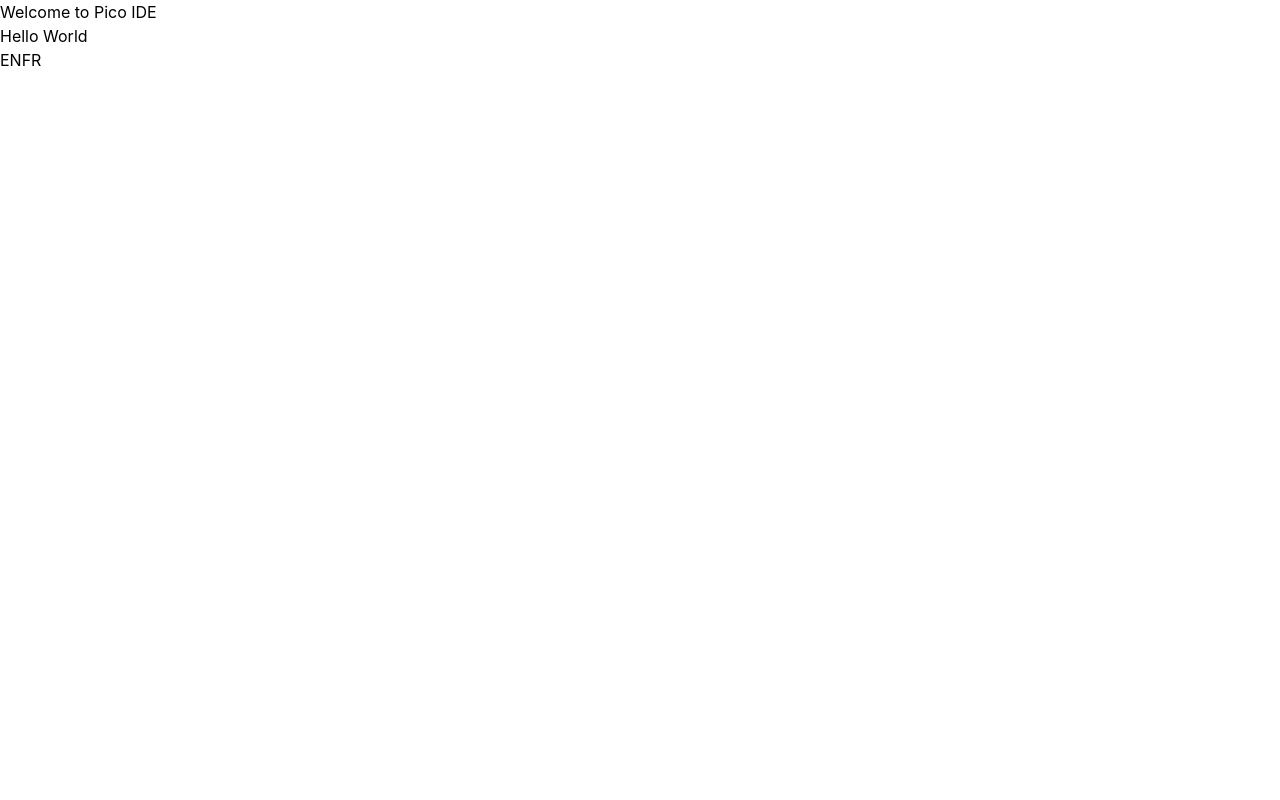
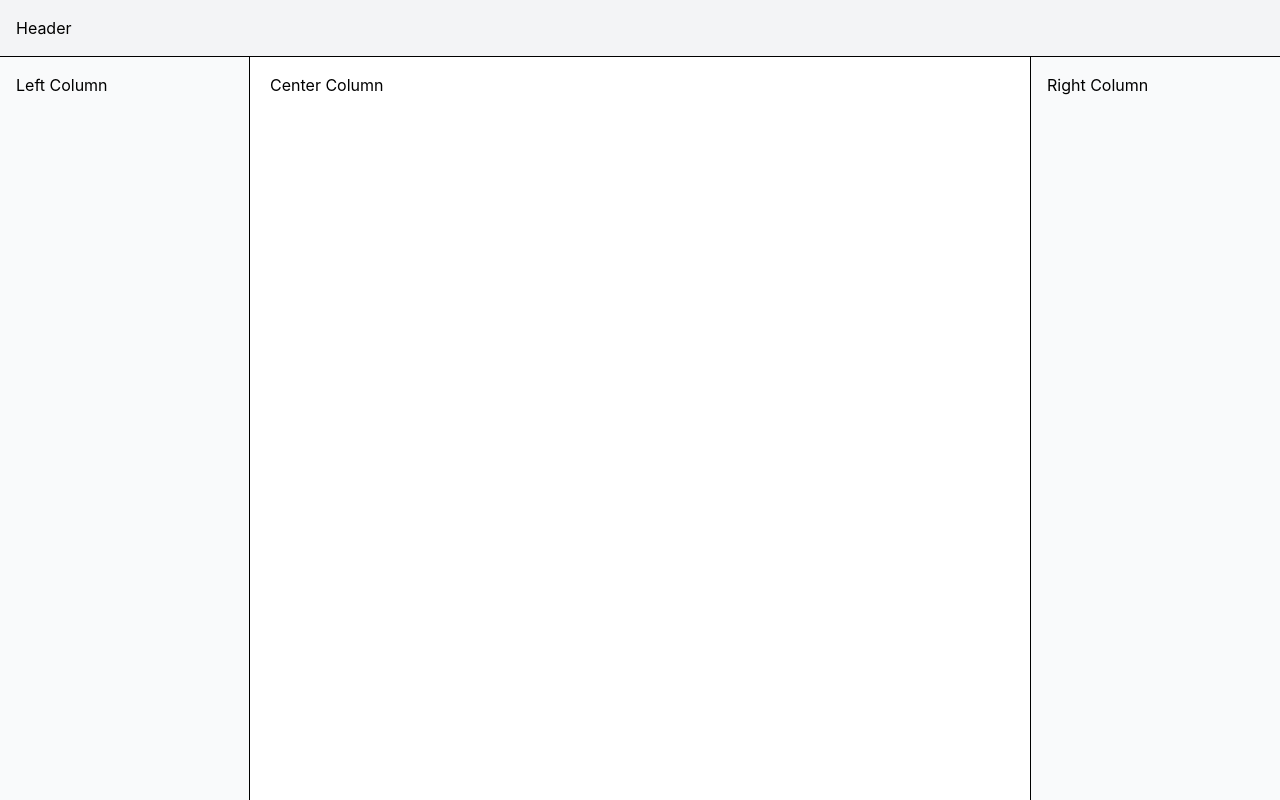
Before and after one commit to personal-island9353/pico-ide, a React (Vite) app: page / in a window 1280 px wide. Built offline with nearby package versions, Linux system fonts and the light colour scheme.

Commit message:
Implement flexible Layout with Header and adjustable Sidebar components;

```diff
--- /dev/null
+++ b/src/app/App.tsx
@@ -0,0 +1,7 @@
+import Layout from "@components/layout/Layout";
+
+function App() {
+  return <Layout></Layout>;
+}
+
+export default App;
--- a/src/components/App.tsx
+++ /dev/null
@@ -1,16 +0,0 @@
-import { useTranslation } from "react-i18next";
-
-function App() {
-  const { t, i18n } = useTranslation();
-
-  return (
-    <div>
-      <h1>{t("welcome")}</h1>
-      <p>{t("hello")}</p>
-      <button onClick={() => i18n.changeLanguage("en")}>EN</button>
-      <button onClick={() => i18n.changeLanguage("fr")}>FR</button>
-    </div>
-  );
-}
-
-export default App;
--- /dev/null
+++ b/src/components/layout/Header.tsx
@@ -0,0 +1,7 @@
+import { PropsWithChildren } from "react";
+
+function Header({ children }: PropsWithChildren) {
+  return <header className="p-4 bg-gray-100 border-b">{children}</header>;
+}
+
+export default Header;
--- /dev/null
+++ b/src/components/layout/Layout.tsx
@@ -0,0 +1,23 @@
+import Header from "@components/layout/Header";
+import Sidebar from "@components/layout/Sidebar";
+
+function Layout() {
+  return (
+    <div className="flex flex-col h-screen overflow-hidden">
+      <Header>Header</Header>
+      <div className="flex flex-1 overflow-hidden">
+        <Sidebar side="left">
+          Left Column
+        </Sidebar>
+
+        <div className="flex-1 bg-white overflow-auto p-4">Center Column</div>
+
+        <Sidebar side="right">
+          Right Column
+        </Sidebar>
+      </div>
+    </div>
+  );
+}
+
+export default Layout;
--- /dev/null
+++ b/src/components/layout/Sidebar.tsx
@@ -0,0 +1,76 @@
+import {
+  PropsWithChildren,
+  useCallback,
+  useEffect,
+  useRef,
+  useState,
+} from "react";
+
+export type SidebarProps = {
+  side: "left" | "right";
+};
+
+function Sidebar({
+  children,
+  side,
+}: PropsWithChildren<SidebarProps>) {
+  const [width, setWidth] = useState(250);
+  const isResizing = useRef(false);
+
+  const resize = useCallback((e: MouseEvent) => {
+    if (isResizing.current && side === "left") {
+      setWidth(Math.max(100, Math.min(e.clientX, window.innerWidth / 2)));
+    } else if (isResizing.current && side === "right") {
+      const newWidth = window.innerWidth - e.clientX;
+      setWidth(Math.max(100, Math.min(newWidth, window.innerWidth / 2)));
+    }
+  }, []);
+
+  const startResizing = useCallback(() => {
+    isResizing.current = true;
+    document.body.style.cursor = "col-resize";
+    document.body.style.userSelect = "none";
+  }, []);
+
+  const stopResizing = useCallback(() => {
+    isResizing.current = false;
+    document.body.style.cursor = "default";
+    document.body.style.userSelect = "auto";
+  }, []);
+
+  useEffect(() => {
+    window.addEventListener("mousemove", resize);
+    window.addEventListener("mouseup", stopResizing);
+    return () => {
+      window.removeEventListener("mousemove", resize);
+      window.removeEventListener("mouseup", stopResizing);
+    };
+  }, [resize, stopResizing]);
+
+  return (
+    <>
+      {side === "right" && (
+        <div
+          className="w-1 cursor-col-resize hover:bg-blue-400 active:bg-blue-600 transition-colors"
+          onMouseDown={startResizing}
+        />
+      )}
+
+      <div
+        style={{ width: `${width}px` }}
+        className={`flex-none bg-gray-50 ${side === "left" ? "border-r" : "border-l"} overflow-auto p-4`}
+      >
+        {children}
+      </div>
+
+      {side === "left" && (
+        <div
+          className="w-1 cursor-col-resize hover:bg-blue-400 active:bg-blue-600 transition-colors"
+          onMouseDown={startResizing}
+        />
+      )}
+    </>
+  );
+}
+
+export default Sidebar;
--- /dev/null
+++ b/src/components/ui/Button.tsx
@@ -0,0 +1,10 @@
+export type ButtonProps = {
+  text: string;
+  onClick?: () => void;
+};
+
+function Button({ text, onClick }: ButtonProps) {
+  return <button onClick={onClick}>{text}</button>;
+}
+
+export default Button;
--- a/tsconfig.json
+++ b/tsconfig.json
@@ -18,6 +18,7 @@
       "@hooks/*": ["src/hooks/*"],
       "@types/*": ["src/types/*"],
       "@i18n/*": ["src/i18n/*"],
+      "@app/*": ["src/app/*"]
     }
   }
 }
--- a/vite.renderer.config.ts
+++ b/vite.renderer.config.ts
@@ -12,6 +12,7 @@
       "@hooks": "/src/hooks",
       "@types": "/src/types",
       "@i18n": "/src/i18n",
+      "@app": "/src/app",
     },
   },
 });
```
Also changed, not shown: src/renderer.tsx (+2 -2 lines), src/i18n/index.ts (renamed from src/i18n/i18n.ts).
